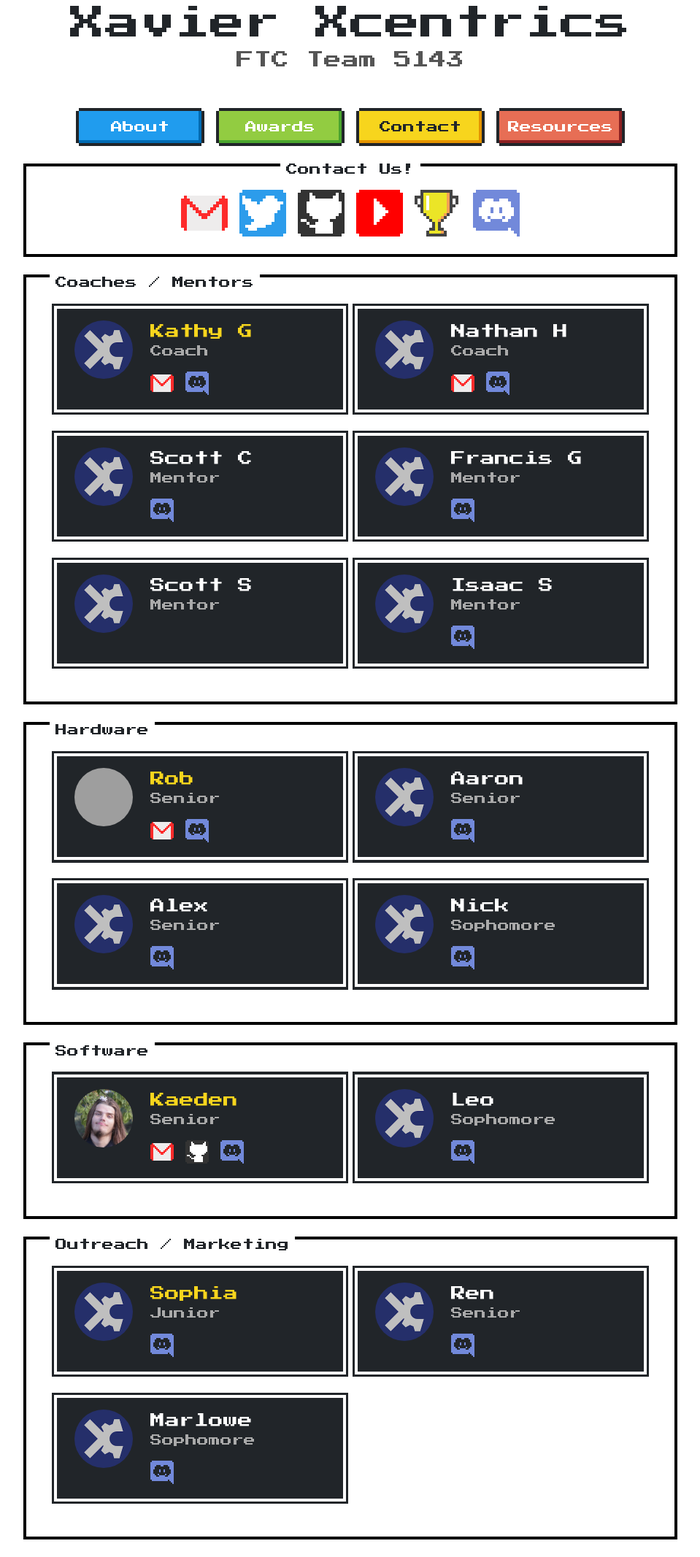
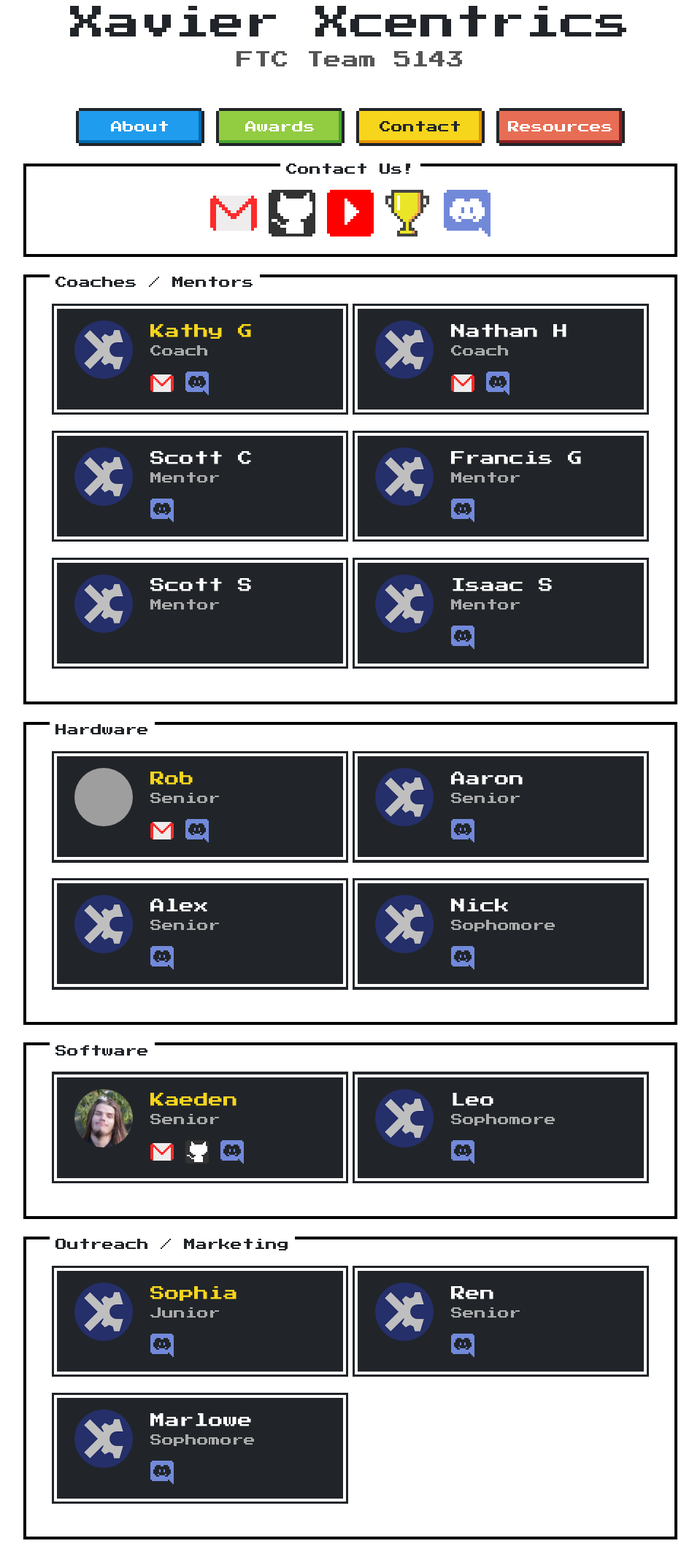
Before and after one commit to FTC5143/ftc5143.github.io, a Jekyll site: the page built from contact.html, in a window 1280 px wide. Shown: the whole page at 73% size, without its empty margins (160-1119 px from the left). Built offline with Jekyll 4.4.1, drawn with Linux system fonts in a browser that asks for light colours; grey boxes are pictures that could not be loaded.

Commit message:
contact.html fix

```diff
--- a/contact.html
+++ b/contact.html
@@ -8,7 +8,7 @@ title: Contact
 <div class="nes-container with-title is-centered">
 	<p class="title">Contact Us!</p>
 	<a href="{{ site.data.contact.email }}" target="_blank" aria-label="email"><img src="/img/icons/gmail.png" class="icon is-large"></a>
-	<a href="{{ site.data.contact.twitter }}" target="_blank" aria-label="twitter"><img src="/img/icons/twitter.png" class="icon is-large"></a>
+	<!--<a href="{{ site.data.contact.twitter }}" target="_blank" aria-label="twitter"><img src="/img/icons/twitter.png" class="icon is-large"></a>-->
 	<a href="{{ site.data.contact.github }}" target="_blank" aria-label="github"><img src="/img/icons/github.png" class="icon is-large"></a>
 	<a href="{{ site.data.contact.youtube }}" target="_blank" aria-label="youtube"><img src="/img/icons/youtube.png" class="icon is-large"></a>
 	<a href="{{ site.data.contact.toa }}" target="_blank" aria-label="toa"><img src="/img/icons/trophy.png" class="icon is-large"></a>
```
